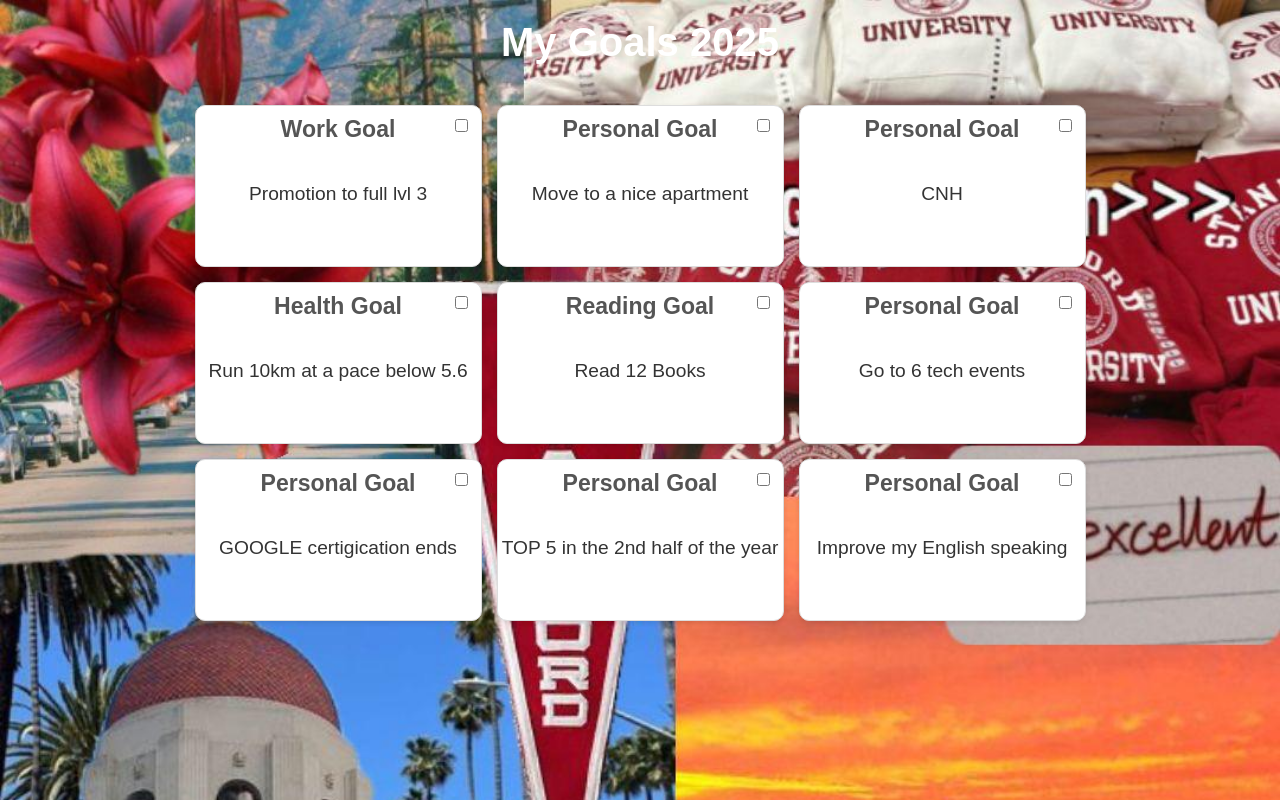
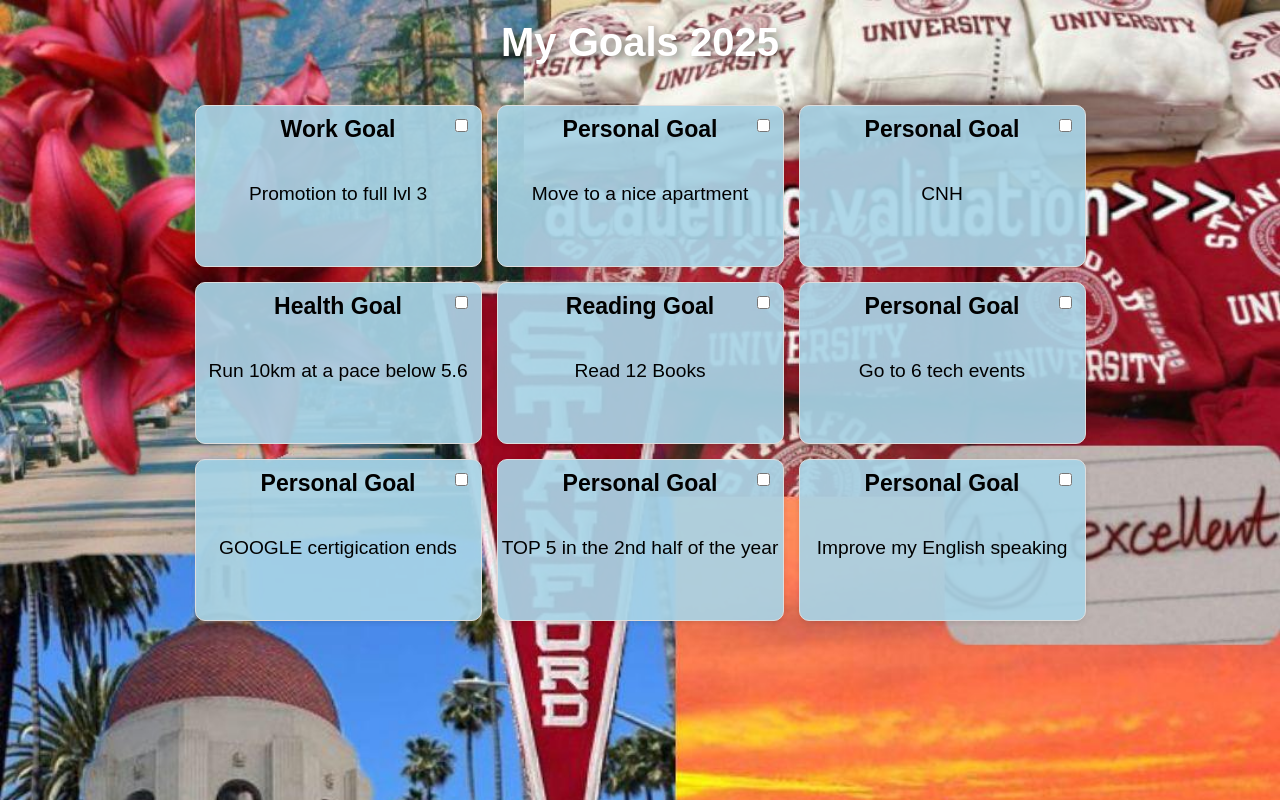
Before and after one commit to Lucca7r/MY_GOALS_2025, a plain HTML site: page index.html in a window 1280 px wide. Drawn offline with Linux system fonts and the light colour scheme.

Commit message:
css titulo

```diff
--- a/css/style.css
+++ b/css/style.css
@@ -14,7 +14,8 @@ body {
 h1 {
   margin: 20px 0;
   font-size: 2.5em;
-  color: #ffffff;
+  color: white;
+  text-shadow: 4px 3px 9px rgba(0, 0, 0, 0.5);
 }
 
 .goals-container {
@@ -34,13 +35,13 @@ h1 {
 .goal-card {
   width: 285px;
   height: 160px;
-  background-color: #fff;
+  background-color:rgba(169, 212, 230, 0.92);
   border: 1px solid #ddd;
   border-radius: 10px;
   box-shadow: 0 2px 5px rgba(0, 0, 0, 0.1);
   text-align: center;
   font-size: 1.2em;
-  color: #333;
+  color: black;
   position: relative;
   overflow: hidden;
 }
@@ -57,7 +58,7 @@ h1 {
   margin-top: 10px;
   padding-top: 0;
   margin-bottom: 40px;
-  color: #555;
+  color: black;
 }
 
 .goal-checkbox {
```
